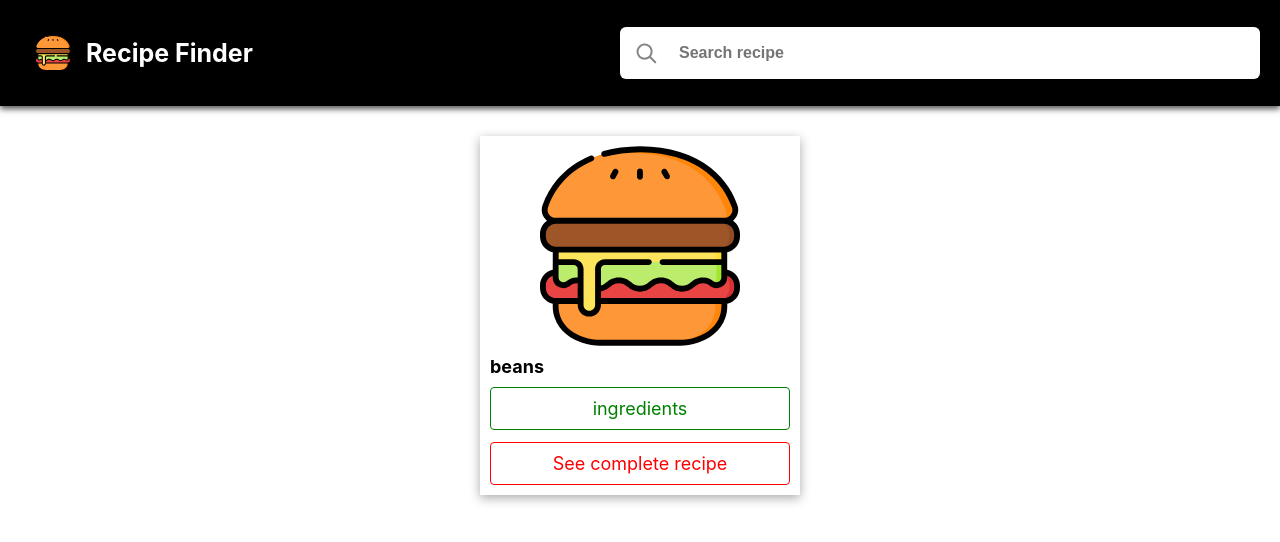
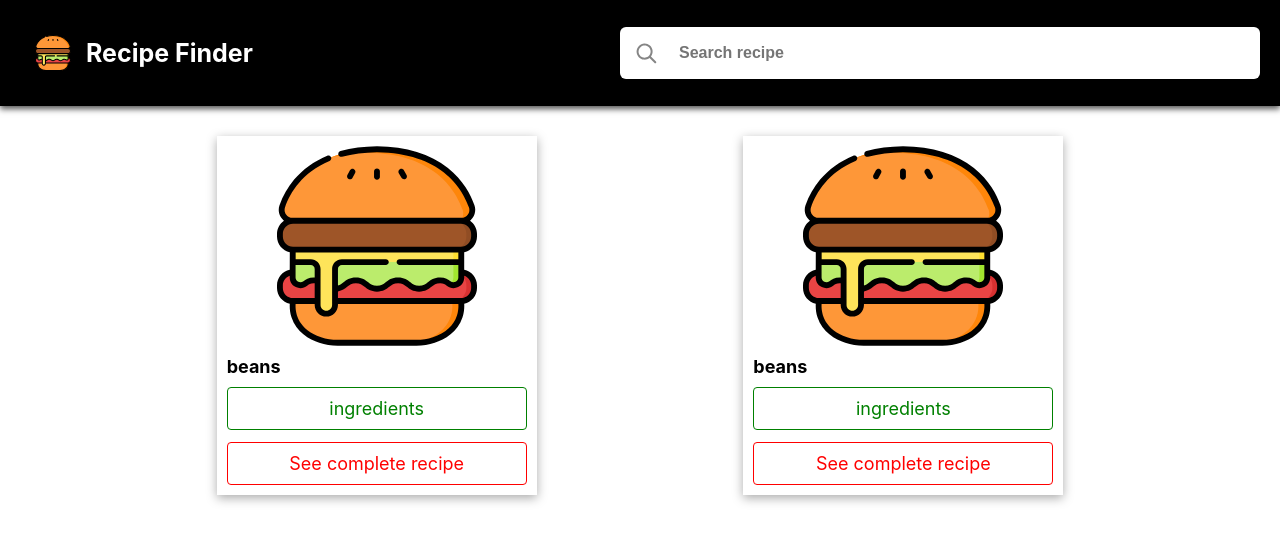
Before and after one commit to MattStudzinski/recipe-app2.0, a React (Create React App) app: page / in a window 1280 px wide. Shown: the top 542 px of the page. Built offline with nearby package versions, Linux system fonts and the light colour scheme.

Commit message:
moved styling

```diff
--- a/src/Header/AppName.js
+++ /dev/null
@@ -1,12 +0,0 @@
-import React from 'react';
-import "./appname.css"
-
-const AppName = () => {
-    return (
-        <div className='namebar'>
-            <img className='appicon' src='/Hamburger.svg' alt='hamburger'/>Recipe Finder
-        </div>
-    );
-};
-
-export default AppName;
--- a/src/Header/Header.css
+++ /dev/null
@@ -1,12 +0,0 @@
-.Header{
-    color: white;
-background-color: black;
-display: flex;
-flex-direction: row;
-padding: 20px;
-font-size: 25px;
-font-weight: bold;
-box-shadow: 0 3px 6px 0 #555 ;
-align-items: center;
-justify-content: space-between;
-}
--- a/src/Header/Header.js
+++ /dev/null
@@ -1,14 +0,0 @@
-import React from 'react';
-import './Header.css'
-import AppName from './AppName';
-import Search from './Search';
-
-const Header = () => {
-    return (
-        <div className='Header'>
-            <AppName/><Search/>
-        </div>
-    );
-};
-
-export default Header;
--- a/src/Header/Search.js
+++ /dev/null
@@ -1,13 +0,0 @@
-import React from 'react';
-import './search.css'
-
-const Search = () => {
-    return (
-        <div className='search'>
-            <img className='search-icon' src='/Searchicon.svg' alt='search icon'/>
-            <input className='search-input' placeholder='Search recipe'></input>
-        </div>
-    );
-};
-
-export default Search;
--- a/src/Header/appname.css
+++ /dev/null
@@ -1,9 +0,0 @@
-.appicon{
-    height: 36px;
-    width: 36px;
-    margin: 15px;
-}
-.namebar{
-    display: flex;
-    align-items: center;
-}
--- a/src/Header/search.css
+++ /dev/null
@@ -1,20 +0,0 @@
-.search{
-    display: flex;
-    flex-direction: row;
-    background-color: white;
-    padding: 10px;
-    border-radius: 6px;
-    width: 50%;
-}
-.search-input{
-    border: none;
-    outline: none;
-    margin-left: 15px;
-    font-size: 16px;
-    font-weight: bold;
-    width: 100%;
-}
-.search-icon{
-    width: 32px;
-    height: 32px;
-}
--- a/src/StyleComponets/HeaderComponet.js
+++ b/src/StyleComponets/HeaderComponet.js
@@ -0,0 +1,51 @@
+import styled from "styled-components"
+
+export const Container = styled.div`
+display:flex;
+flex-direction:column;
+`
+export const Header = styled.div`
+color: white;
+background-color: black;
+display: flex;
+flex-direction: row;
+padding: 20px;
+font-size: 25px;
+font-weight: bold;
+box-shadow: 0 3px 6px 0 #555 ;
+align-items: center;
+justify-content: space-between;
+`
+export const AppName = styled.div`
+display: flex;
+align-items: center;
+`
+
+export const AppIcon = styled.img`
+height: 36px;
+width: 36px;
+margin: 15px;
+`
+
+export const Search = styled.div`
+display: flex;
+flex-direction: row;
+background-color: white;
+padding: 10px;
+border-radius: 6px;
+width: 50%;
+`
+
+export const SearchIcon = styled.img`
+width: 32px;
+height: 32px;
+`
+
+export const SearchInput = styled.input`
+border: none;
+outline: none;
+margin-left: 15px;
+font-size: 16px;
+font-weight: bold;
+width: 100%;
+`
--- a/src/UI/AppContainer.js
+++ b/src/UI/AppContainer.js
@@ -1,18 +1,47 @@
 import React from 'react';
-import "./Appcontainer.css"
-import Header from '../Header/Header.js';
-import RecipeListContainer from './RecipeListContainer'
-import { RecipeCard } from '../StyleComponets/RecipeComponet';
+import styled from 'styled-components';
+import { AppName, Container, AppIcon, Header, Search, SearchIcon, SearchInput } from '../StyleComponets/HeaderComponet';
+
+import { ListContainer,RecipeCard,RecipeImage,RecipeIngredients,LinktoRecipe,RecipeName } from '../StyleComponets/RecipeComponet';
+
+
+const RecipeCards = () => {
+    return (
+        <RecipeCard>
+            <RecipeImage src='hamburger.svg'/>
+            <RecipeName>beans</RecipeName>
+            <RecipeIngredients>ingredients</RecipeIngredients>
+            <LinktoRecipe>See complete recipe</LinktoRecipe>
+        </RecipeCard>
+    );
+};
+
+
+
+
 const AppContainer = () => {
     return (
-        <section className='container'>
-            <Header/>
-            <RecipeListContainer>
-                <RecipeCard/>
-                <RecipeCard/>
-            </RecipeListContainer>
-        </section>
+        <Container>
+            <Header>
+                <AppName>
+                    <AppIcon src='/Hamburger.svg' alt='hamburger'/>Recipe Finder
+                </AppName>
+                    <Search>
+                        <SearchIcon src='/Searchicon.svg' alt='search icon'/>
+                        <SearchInput placeholder='Search recipe'></SearchInput>
+                    </Search>
+            </Header>
+            <ListContainer>
+            <RecipeCards/>
+            <RecipeCards/>
+            </ListContainer>
+        </Container>
     );
 };
 
 export default AppContainer;
+
+//  <RecipeListContainer>
+//<RecipeCard/>
+//<RecipeCard/>
+//</RecipeListContainer>
--- a/src/UI/Appcontainer.css
+++ /dev/null
@@ -1,4 +0,0 @@
-.container{
-    display:flex;
-flex-direction:column;
-}
--- /dev/null
+++ b/src/UI/RecipeCards.js
@@ -0,0 +1,16 @@
+import React from 'react';
+import styled from 'styled-components';
+import { RecipeCard,RecipeImage,RecipeIngredients,LinktoRecipe,RecipeName } from '../StyleComponets/RecipeComponet';
+
+const RecipeCards = () => {
+    return (
+        <RecipeCard>
+            <RecipeImage src='hamburger.svg'/>
+            <RecipeName>beans</RecipeName>
+            <RecipeIngredients>ingredients</RecipeIngredients>
+            <LinktoRecipe>See complete recipe</LinktoRecipe>
+        </RecipeCard>
+    );
+};
+
+export default RecipeCards;
--- a/src/UI/RecipeListContainer.js
+++ b/src/UI/RecipeListContainer.js
@@ -1,19 +1,13 @@
 import React from 'react';
 import styled from 'styled-components';
-import { ListContainer,RecipeCard,RecipeImage,RecipeName,RecipeIngredients,LinktoRecipe } from '../StyleComponets/RecipeComponet';
-
+import { ListContainer} from '../StyleComponets/RecipeComponet';
+import RecipeCards from './RecipeCards';
 
 
 
 const ReecipeListContainer = () => {
     return (
         <ListContainer>
-        <RecipeCard>
-            <RecipeImage className='recipe-image' src='hamburger.svg'/>
-            <RecipeName className='recipe-name'>beans</RecipeName>
-            <RecipeIngredients className='recipe-ingredients'>ingredients</RecipeIngredients>
-            <LinktoRecipe className='link-to-recipe'>See complete recipe</LinktoRecipe>
-        </RecipeCard>
 
         </ListContainer>
     );
```
